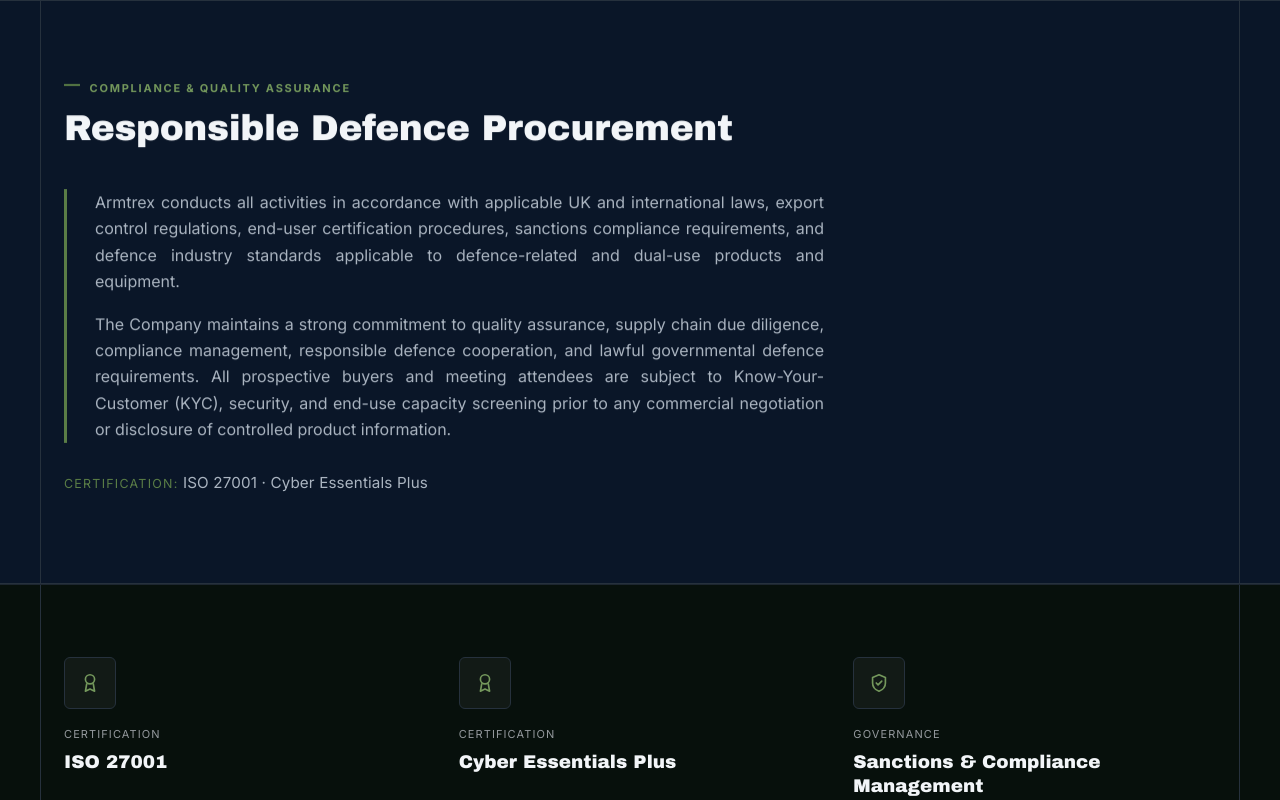
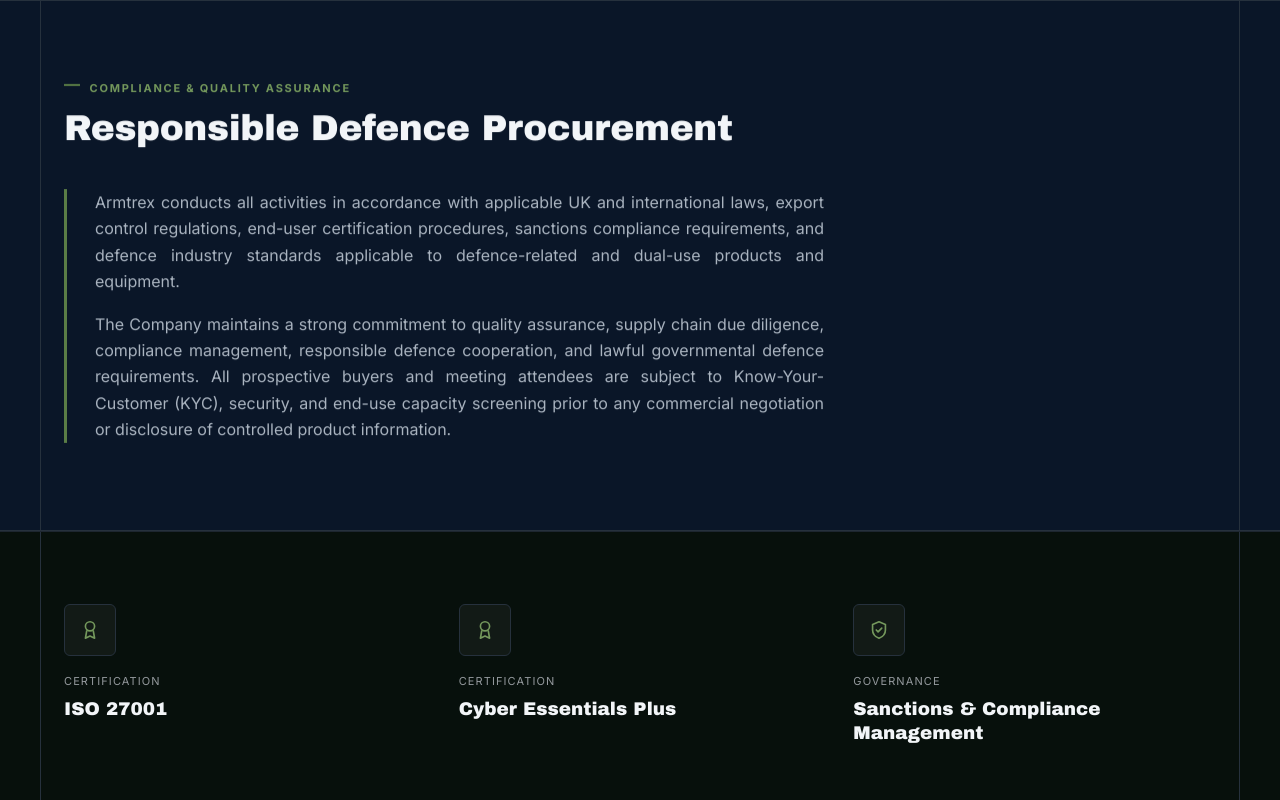
Before and after one commit to adonismorina7-collab/armtrex-website-main, a React (Vite) app: page / in a window 1280 px wide. Shown: the part 2486-3286 px from the top of the page. Built offline with nearby package versions, Linux system fonts and the light colour scheme.

Commit message:
Move certifications to certification section

```diff
--- a/src/data/company.js
+++ b/src/data/company.js
@@ -69,7 +69,7 @@
     },
   ],
 
-  certifications: ['ISO 27001', 'Cyber Essentials Plus'],
+  certifications: [],
   credentials: [
     { kind: 'certification', label: 'Certification', value: 'ISO 27001' },
     { kind: 'certification', label: 'Certification', value: 'Cyber Essentials Plus' },
```
